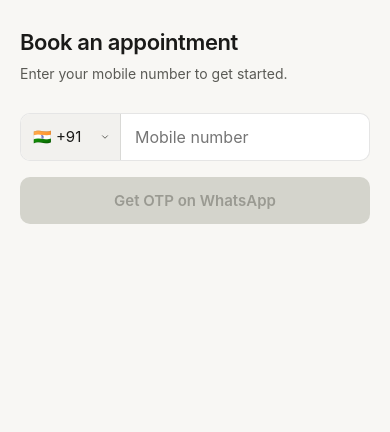
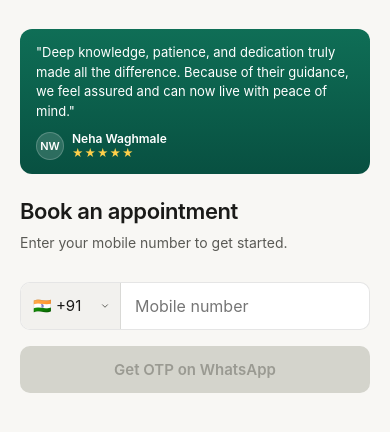
Before and after one commit to enrichwise-tech/enrichwise-booking, a website: page index.html in a window 390 px wide. Shown: the part 148-580 px from the top of the page. Drawn offline with Linux system fonts and the light colour scheme.

Commit message:
Add rotating testimonial card for mobile view (synced with desktop sidebar)

```diff
--- a/index.html
+++ b/index.html
@@ -98,6 +98,37 @@ body {
 }
 .side-quote-dots {
   display: flex; gap: 6px; margin-top: 20px;
+}
+
+/* Mobile testimonial card — shown only on narrow screens where the sidebar is hidden */
+.mobile-quote {
+  display: none;
+  background: linear-gradient(180deg, #0F6E56 0%, #085041 100%);
+  color: #fff;
+  padding: 14px 16px;
+  border-radius: 12px;
+  margin-bottom: 1.5rem;
+  transition: opacity 0.4s ease;
+}
+.mobile-quote.fading { opacity: 0; }
+.mobile-quote-text {
+  font-size: 13px; line-height: 1.5; color: #fff; margin-bottom: 10px;
+}
+.mobile-quote-author {
+  display: flex; align-items: center; gap: 8px;
+}
+.mobile-avatar {
+  width: 28px; height: 28px; border-radius: 50%;
+  background: rgba(255,255,255,0.15); color: #fff;
+  display: flex; align-items: center; justify-content: center;
+  font-size: 11px; font-weight: 600;
+  border: 1px solid rgba(255,255,255,0.2);
+  flex-shrink: 0;
+}
+.mobile-author-name { font-size: 12px; font-weight: 600; color: #fff; }
+.mobile-author-stars { font-size: 11px; color: #ffd04a; letter-spacing: 1px; }
+@media (max-width: 860px) {
+  .mobile-quote { display: block; }
 }
 .side-dot {
   width: 6px; height: 6px; border-radius: 50%;
@@ -487,6 +518,16 @@ h1 { font-size: 24px; font-weight: 600; color: var(--ink); letter-spacing: -0.4p
     <div id="gbpWelcome" style="display: none; background: var(--brand-light); border: 1px solid rgba(29,158,117,0.25); border-radius: var(--radius-lg); padding: 14px 16px; margin-bottom: 1.5rem;">
       <div style="font-size: 14px; font-weight: 600; color: var(--brand-text); margin-bottom: 4px;">✓ Plan request received</div>
       <div style="font-size: 13px; color: var(--ink-2); line-height: 1.5;">Thanks for submitting your goals. Let's also book a quick call with our team to walk you through the plan.</div>
+    </div>
+    <div class="mobile-quote" id="mobileQuote">
+      <div class="mobile-quote-text" id="mobileQuoteText"></div>
+      <div class="mobile-quote-author">
+        <div class="mobile-avatar" id="mobileAvatar"></div>
+        <div>
+          <div class="mobile-author-name" id="mobileAuthorName"></div>
+          <div class="mobile-author-stars">★★★★★</div>
+        </div>
+      </div>
     </div>
     <h1 id="mobTitle">Book an appointment</h1>
     <p class="sub" id="mobSub">Enter your mobile number to get started.</p>
@@ -953,20 +994,30 @@ function initTestimonials() {
 function renderTestimonial(idx, withFade) {
   var t = TESTIMONIALS[idx];
   var inner = document.getElementById('sideQuoteInner');
-  if (!inner) return;
+  var mobileCard = document.getElementById('mobileQuote');
+  if (!inner && !mobileCard) return;
   var apply = function() {
+    if (inner) {
       document.getElementById('sideQuoteText').textContent = t.text;
       document.getElementById('sideAvatar').textContent = t.initials;
       document.getElementById('sideAuthorName').textContent = t.name;
       document.getElementById('sideAuthorRole').textContent = t.role;
       var dots = document.querySelectorAll('#sideQuoteDots .side-dot');
       dots.forEach(function(d, i) { d.classList.toggle('active', i === idx); });
+    }
+    if (mobileCard) {
+      document.getElementById('mobileQuoteText').textContent = '"' + t.text + '"';
+      document.getElementById('mobileAvatar').textContent = t.initials;
+      document.getElementById('mobileAuthorName').textContent = t.name;
+    }
   };
   if (withFade) {
-    inner.classList.add('fading');
+    if (inner) inner.classList.add('fading');
+    if (mobileCard) mobileCard.classList.add('fading');
     setTimeout(function() {
       apply();
-      inner.classList.remove('fading');
+      if (inner) inner.classList.remove('fading');
+      if (mobileCard) mobileCard.classList.remove('fading');
     }, 400);
   } else {
     apply();
```
Lines whose indentation alone changed are shown as unchanged.
